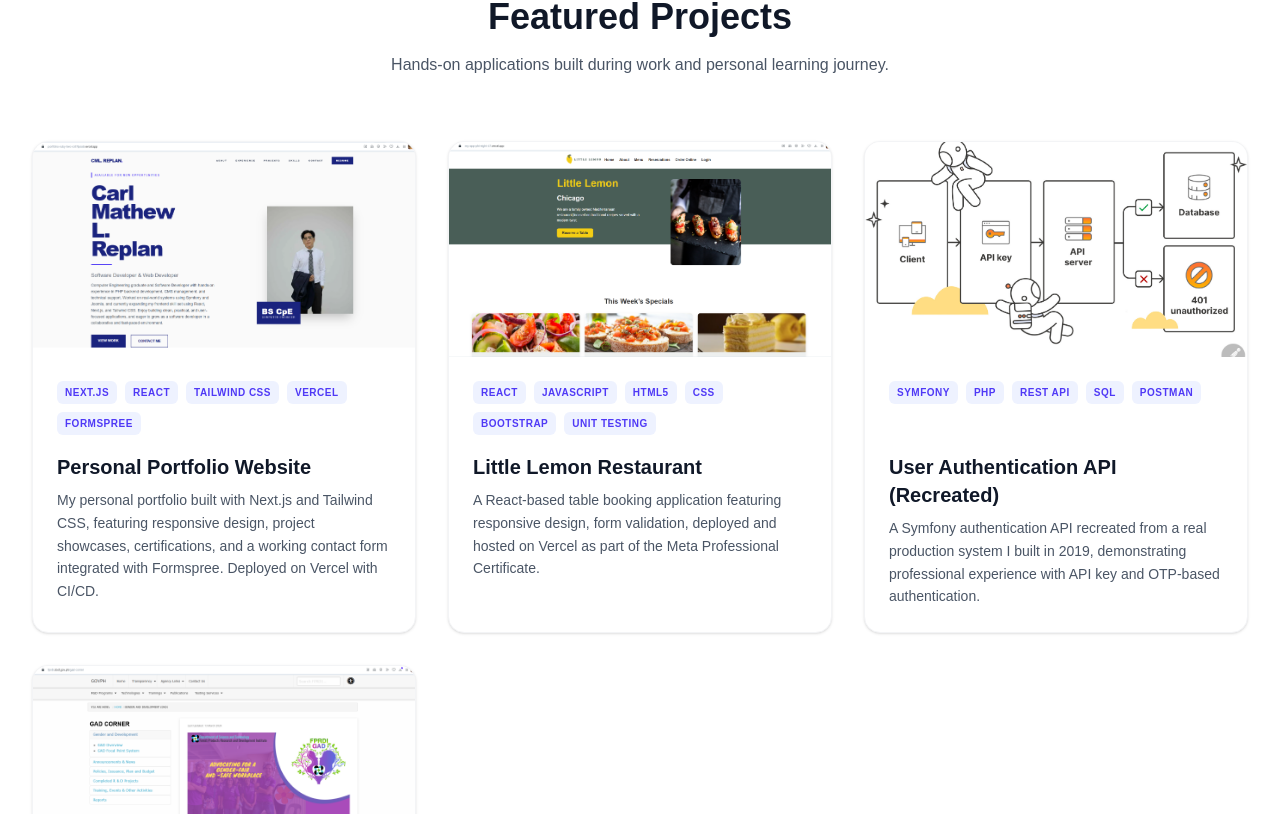
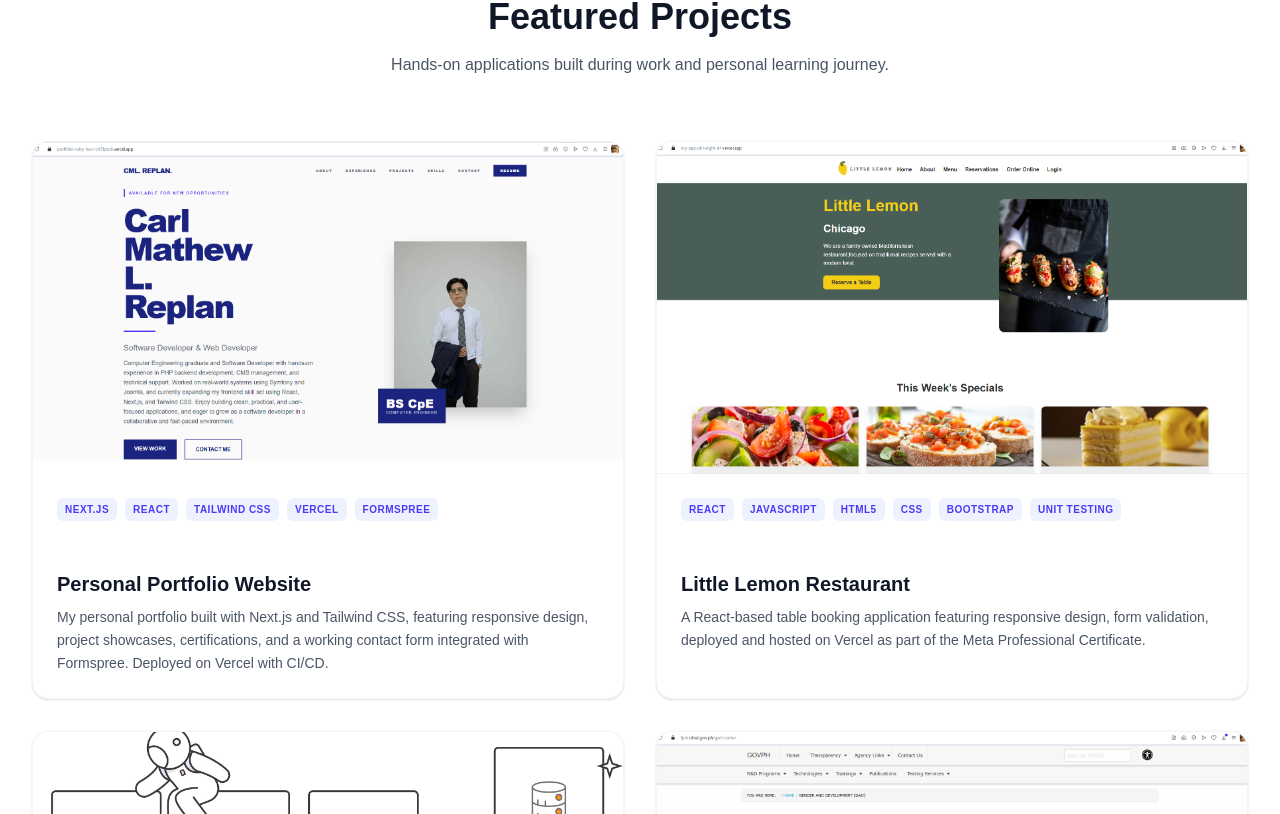
Before and after one commit to CMLReplan/portfolio, a Next.js app: page / in a window 1280 px wide. Shown: the part 1846-2660 px from the top of the page. Built offline with nearby package versions, Linux system fonts and the light colour scheme.

Commit message:
Change projects grid to 2 columns layout

```diff
--- a/src/components/Projects.js
+++ b/src/components/Projects.js
@@ -13,9 +13,11 @@ export default function Projects() {
             </p>
             </div>
 
-            <div className="grid grid-cols-1 md:grid-cols-2 lg:grid-cols-3 gap-8">
+            <div className="grid grid-cols-1 md:grid-cols-2 gap-8">
             {PROJECTS.map((project) => (
-                <div key={project.id} className="group bg-white border border-gray-100 rounded-2xl overflow-hidden shadow-sm hover:shadow-xl transition-all duration-300 transform hover:-translate-y-1">
+                <div
+                    key={project.id}
+                    className="group bg-white border border-gray-100 rounded-2xl overflow-hidden shadow-sm hover:shadow-xl transition-all duration-300 transform hover:-translate-y-1">
                 <div className="relative aspect-video overflow-hidden">
                     <Image
                     src={project.imageUrl}
```
